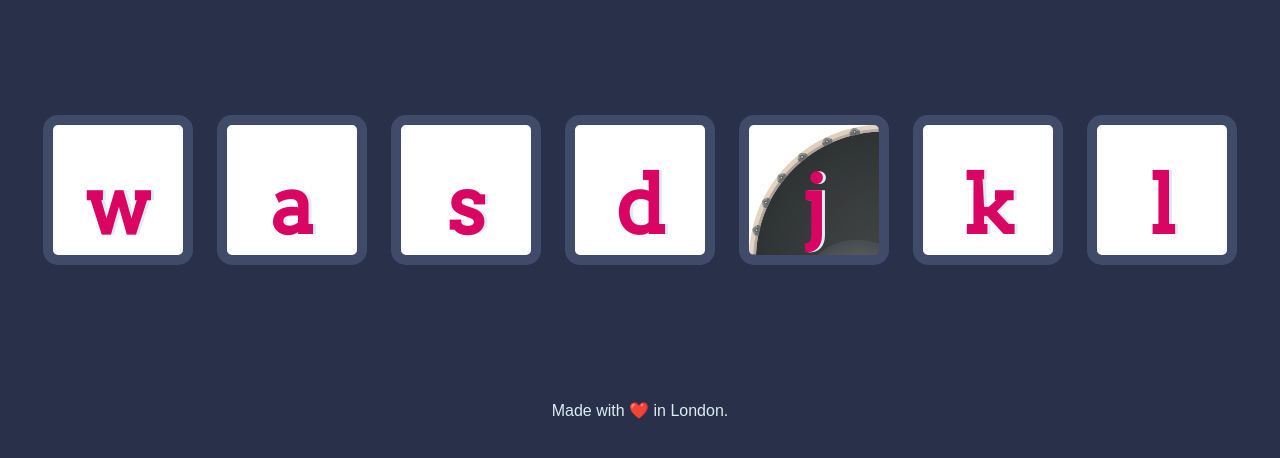
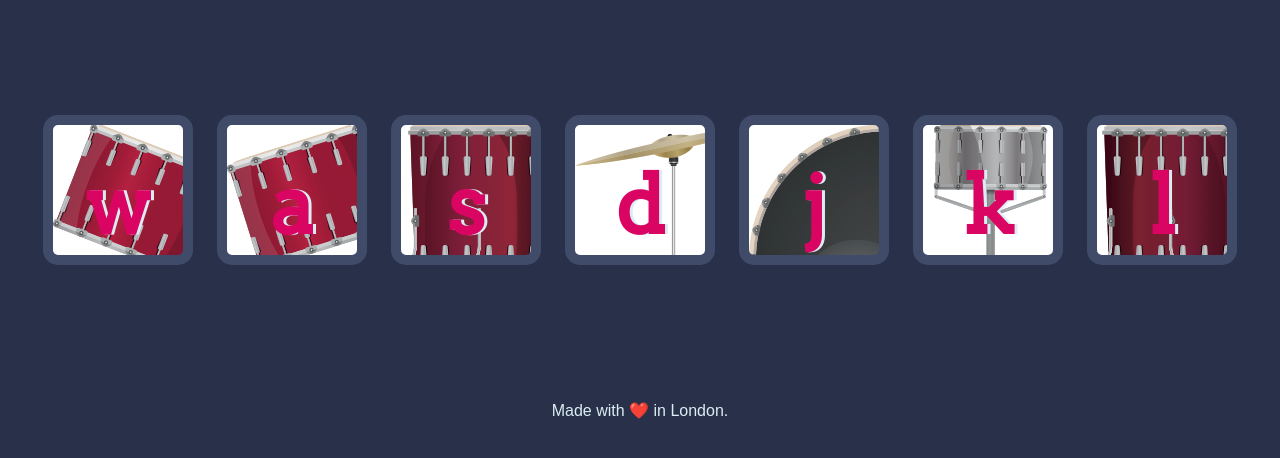
Before and after one commit to Bhaskar70/music, a plain HTML site: page index.html in a window 1280 px wide. Shown: the part 174-632 px from the top of the page. Drawn offline with Linux system fonts and the light colour scheme; files whose address does not match are found by name.

Commit message:
Update styles.css

```diff
--- a/styles.css
+++ b/styles.css
@@ -17,19 +17,19 @@ footer {
 }
 
 .w {
-   background: url("images/tom1.png");
+   background: url("tom1.png");
 }
 
 .a {
-  background: url("images/tom2.png");
+  background: url("tom2.png");
 }
 
 .s {
-  background: url("images/tom3.png");
+  background: url("tom3.png");
 }
 
 .d {
-  background: url("images/crash.png");
+  background: url("crash.png");
 }
 
 .j {
@@ -37,11 +37,11 @@ footer {
 }
 
 .k {
-  background: url("images/snare.png");
+  background: url("snare.png");
 }
 
 .l {
-  background: url("images/tom4.png");
+  background: url("tom4.png");
 }
 
 .set {
```
